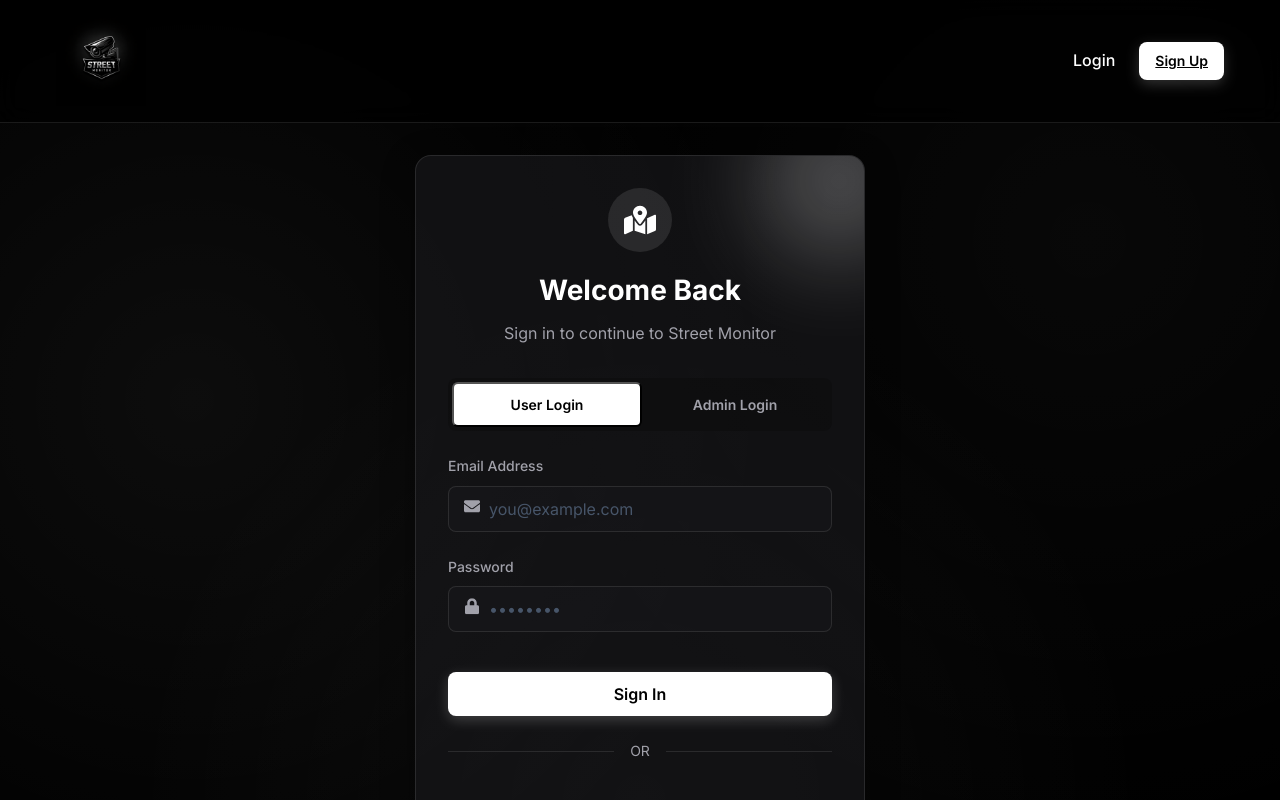
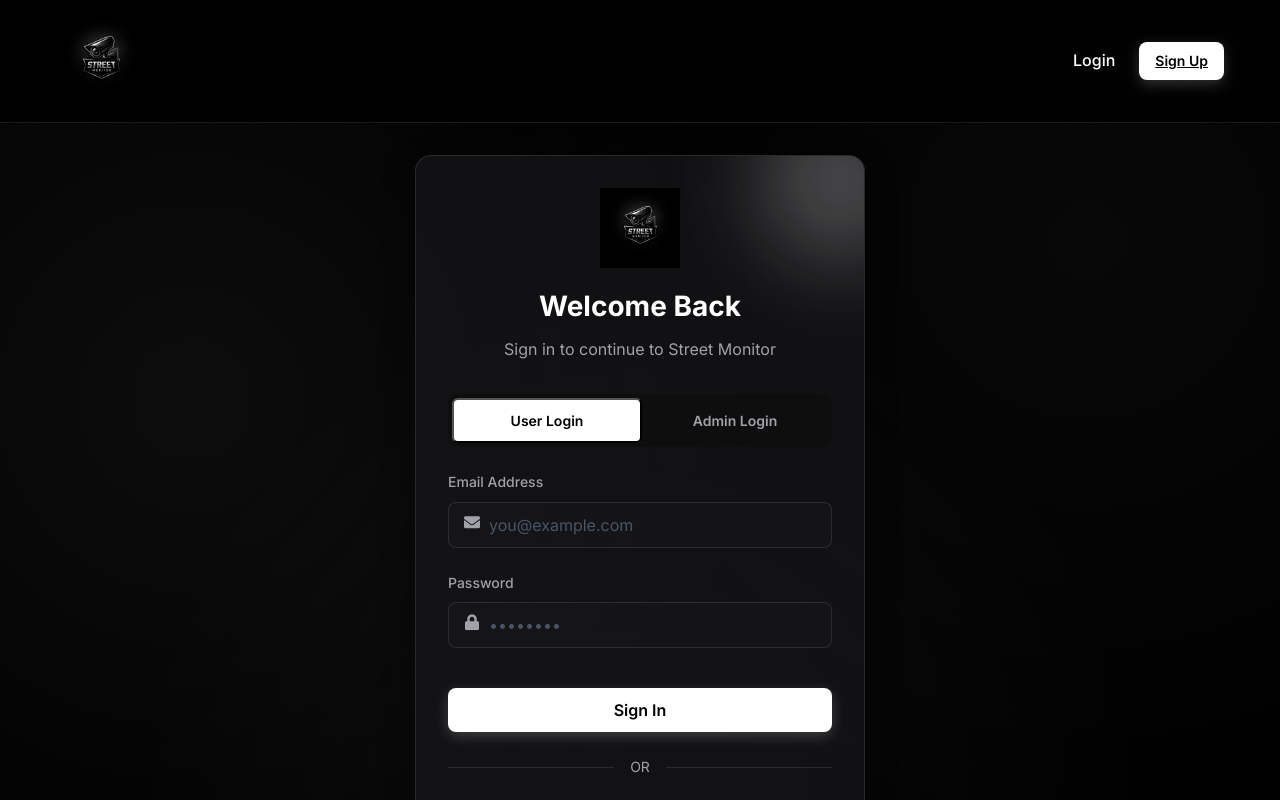
Before and after one commit to Manoharreddi2/Street-Monitor, a React (Vite) app in the folder frontend/: page /login in a window 1280 px wide. Shown: the top 800 px of the page. Built offline with nearby package versions, Linux system fonts and the light colour scheme; no server answers.

Commit message:
Update login and register pages to use custom logo

```diff
--- a/frontend/src/pages/LoginPage.jsx
+++ b/frontend/src/pages/LoginPage.jsx
@@ -75,8 +75,8 @@
         }} />
 
         <div style={{ textAlign: 'center', marginBottom: '2rem' }}>
-          <div style={{ display: 'inline-flex', padding: '1rem', background: 'rgba(255, 255, 255, 0.1)', borderRadius: '50%', marginBottom: '1rem' }}>
-            <FaMapMarkedAlt size={32} color="var(--primary-color)" />
+          <div style={{ display: 'inline-flex', marginBottom: '1rem' }}>
+            <img src="/logo.png" alt="Street Monitor" style={{ height: '80px', width: 'auto', objectFit: 'contain' }} />
           </div>
           <h2 style={{ fontSize: '1.75rem', fontWeight: 700, marginBottom: '0.5rem' }}>Welcome Back</h2>
           <p style={{ color: 'var(--text-muted)' }}>Sign in to continue to Street Monitor</p>
--- a/frontend/src/pages/RegisterPage.jsx
+++ b/frontend/src/pages/RegisterPage.jsx
@@ -59,8 +59,8 @@
         }} />
 
         <div style={{ textAlign: 'center', marginBottom: '2rem' }}>
-          <div style={{ display: 'inline-flex', padding: '1rem', background: 'rgba(6, 182, 212, 0.1)', borderRadius: '50%', marginBottom: '1rem' }}>
-            <FaUser size={28} color="var(--secondary-color)" />
+          <div style={{ display: 'inline-flex', marginBottom: '1rem' }}>
+            <img src="/logo.png" alt="Street Monitor" style={{ height: '80px', width: 'auto', objectFit: 'contain' }} />
           </div>
           <h2 style={{ fontSize: '1.75rem', fontWeight: 700, marginBottom: '0.5rem' }}>Create Account</h2>
           <p style={{ color: 'var(--text-muted)' }}>Join Street Monitor to report issues</p>
```
